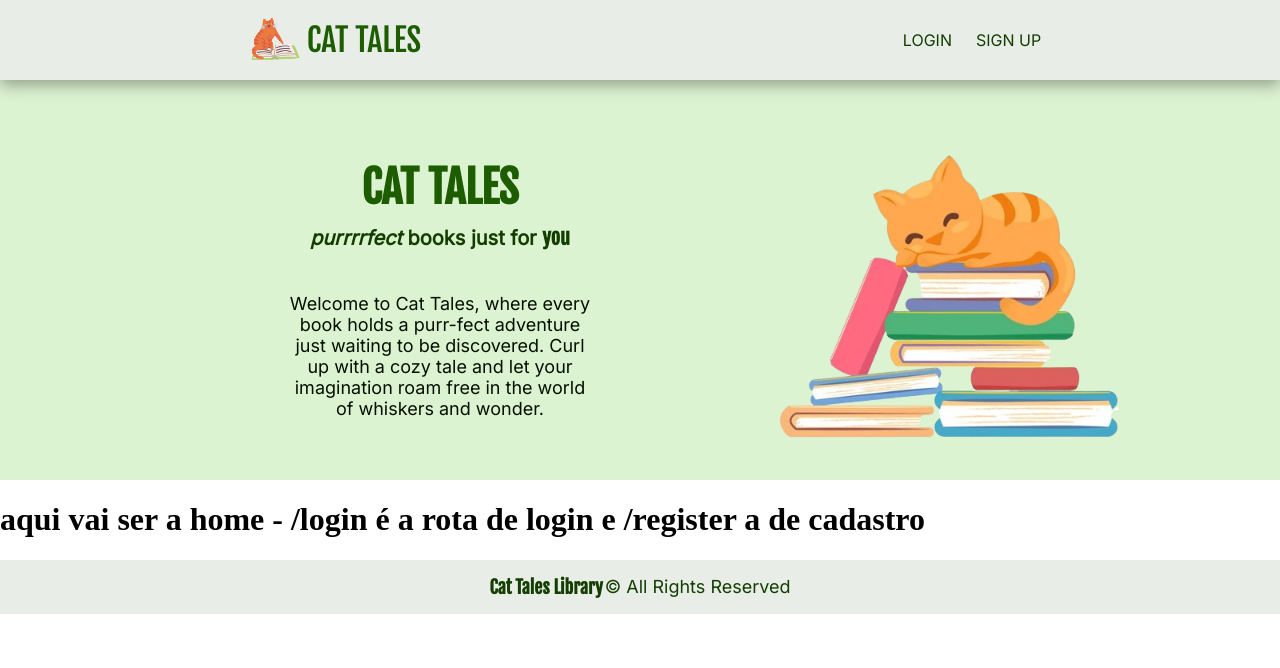
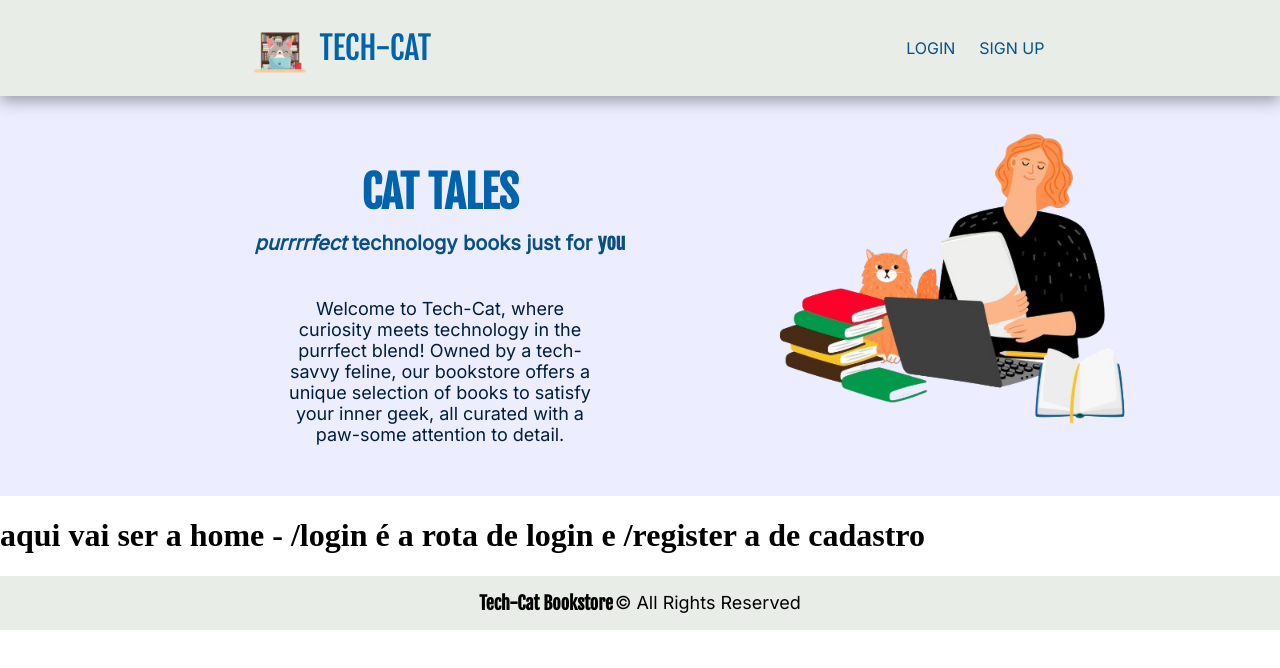
Before and after one commit to Ermeson23/task-05-redux, a React (Vite) app: page / in a window 1280 px wide. Shown: the top 668 px of the page. Built offline with nearby package versions, Linux system fonts and the light colour scheme.

Commit message:
changed color theme

```diff
--- a/index.html
+++ b/index.html
@@ -5,7 +5,7 @@
     <link rel="icon" type="image/png" href="/favicon.png" />
     <meta name="viewport" content="width=device-width, initial-scale=1.0" />
     <meta name="authors" content="Clara Maestri, Ermeson Ribeiro" />
-    <title>Cat Tales Library</title>
+    <title>Tech-Cat Bookstore</title>
   </head>
   <body>
     <div id="root"></div>
--- a/src/components/footer/footer.tsx
+++ b/src/components/footer/footer.tsx
@@ -2,6 +2,6 @@ import './footer.css'
 
 export default function Footer(){
     return(
-        <footer className='footer'> <strong>Cat Tales Library </strong>    ©  All Rights Reserved </footer>
+        <footer className='footer'> <strong>Tech-Cat Bookstore </strong>    ©  All Rights Reserved </footer>
     )
 }
--- a/src/components/header/header.css
+++ b/src/components/header/header.css
@@ -8,13 +8,13 @@
 }
 
 .header img{
-    width: 4rem;
-    height: 4rem;
+    width: 5rem;
+    height: 5rem;
 }
 .main-logo{
     font-family: var(--title);
     font-size: 2rem;
-    color: var(--lggreen);
+    color: var(--lgblue);
     text-decoration: none;
 }
 .main-logo:hover{
@@ -34,7 +34,7 @@
 }
 .nav-link{
     text-decoration: none;
-    color: var(--green);
+    color: var(--blue);
     font-family: var(--txt);
     padding: 0.25rem;
     font-size: 1rem;
--- a/src/components/header/header.tsx
+++ b/src/components/header/header.tsx
@@ -7,8 +7,8 @@ export default function Header(){
         <>
         <header className='header'>
             <div className='logo'>
-                <img src={logo} alt='ginger cat with glasses reading a book' loading='lazy'/>
-                <Link className='main-logo' to='/'>CAT TALES </Link>
+                <img src={logo} alt='gray cat on a computer with a bookshelf behind' loading='lazy'/>
+                <Link className='main-logo' to='/'>TECH-CAT </Link>
             </div>
             <div className='navs'>
                 <Link className='nav-link' to='/login'>LOGIN</Link>
--- a/src/index.css
+++ b/src/index.css
@@ -4,12 +4,12 @@
 
 :root {
  --bg-accent: #E9EDE8;
- --bg-green: #DCF3D1;
+ --bg-blue: #ECEDFF;
  --white: #ffff;
- --text: #051000;
- --green: #143E00;
- --lggreen: #1D5D00;
- --accent: #6AAD4B;
+ --text: #001D3D;
+ --blue: #0A5082;
+ --lgblue: #0063AB;
+ --accent: #5DA5D8;
  --txt: 'Inter', sans-serif;
  --title: 'Fjalla One', sans-serif;
 }
--- a/src/pages/home/home.css
+++ b/src/pages/home/home.css
@@ -1,6 +1,6 @@
 .intro{
     display: flex;
-    background-color: var(--bg-green);
+    background-color: var(--bg-blue);
     color: var(--text);
     font-family: var(--txt);
     align-items: center;
@@ -9,7 +9,7 @@
 }
 
 .intro h2{
-    color: var(--green);
+    color: var(--blue);
     text-align: center;
     font-size: 1.25rem;
     margin-top: 0.125rem;
@@ -19,7 +19,7 @@
 }
 .intro h1{
     font-size: 2.75rem;
-    color: var(--lggreen);
+    color: var(--lgblue);
     margin-bottom: 0;
 }
 .intro-container{
--- a/src/pages/home/home.tsx
+++ b/src/pages/home/home.tsx
@@ -12,14 +12,16 @@ export default function Home(){
                 <div className="intro-container">
                 <div className="info">
                     <h1>CAT TALES</h1>
-                    <h2> <em> purrrrfect </em> books just for <strong> you </strong></h2>
+                    <h2> <em> purrrrfect </em> technology books just for <strong> you </strong></h2>
                     <p>
-                    Welcome to Cat Tales, where every book holds a purr-fect adventure just waiting to be discovered.
-                    Curl up with a cozy tale and let your imagination roam free in the world of whiskers and wonder.
+
+                        Welcome to Tech-Cat, where curiosity meets technology in the purrfect blend!
+                        Owned by a tech-savvy feline, our bookstore offers a unique selection of books to satisfy your inner geek,
+                        all curated with a paw-some attention to detail.
                     </p>
                 </div>
 
-                    <img src={cat} alt='a ginger cat sleeping on a pile of books'/>
+                    <img src={cat} alt='a ginger cat and a woman on a computer surrounded by books'/>
 
                 </div>
             </section>
```
Also changed, not shown: src/assets/logo.webp, src/assets/readercat.webp.
